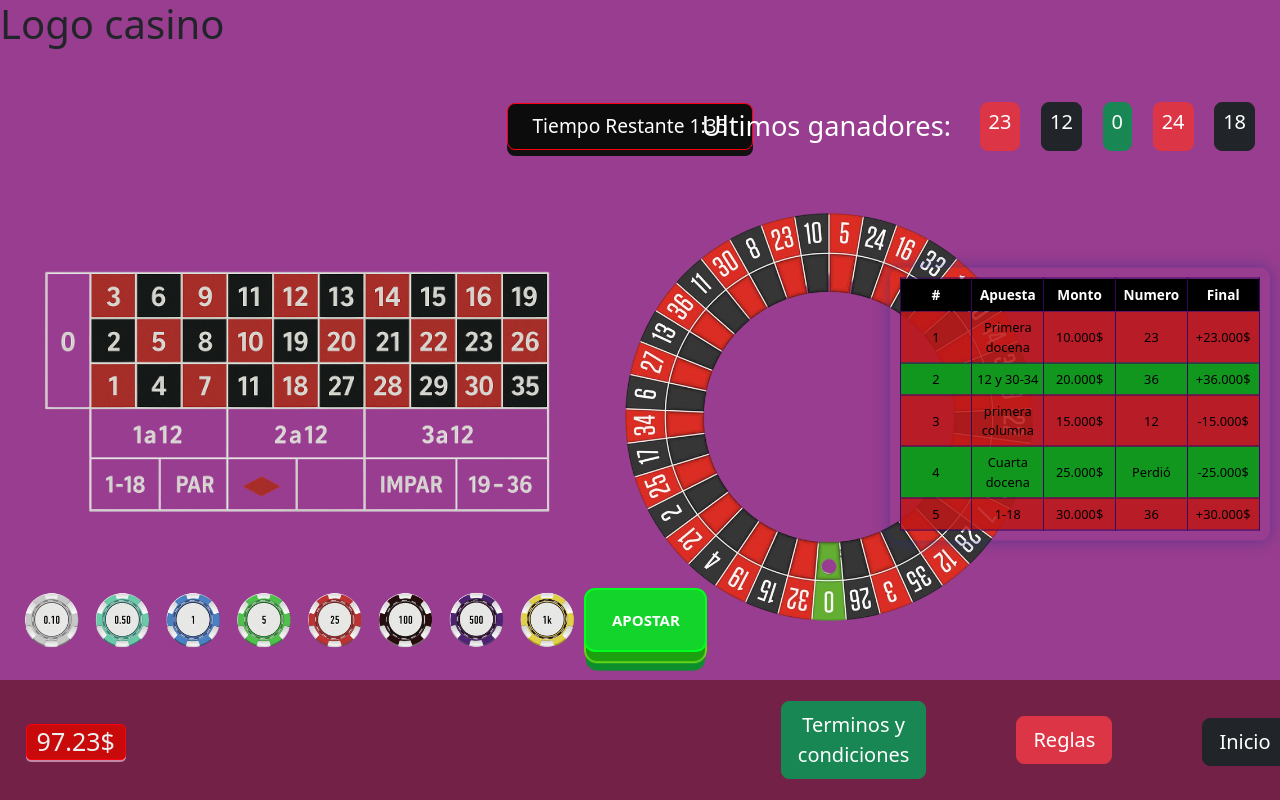
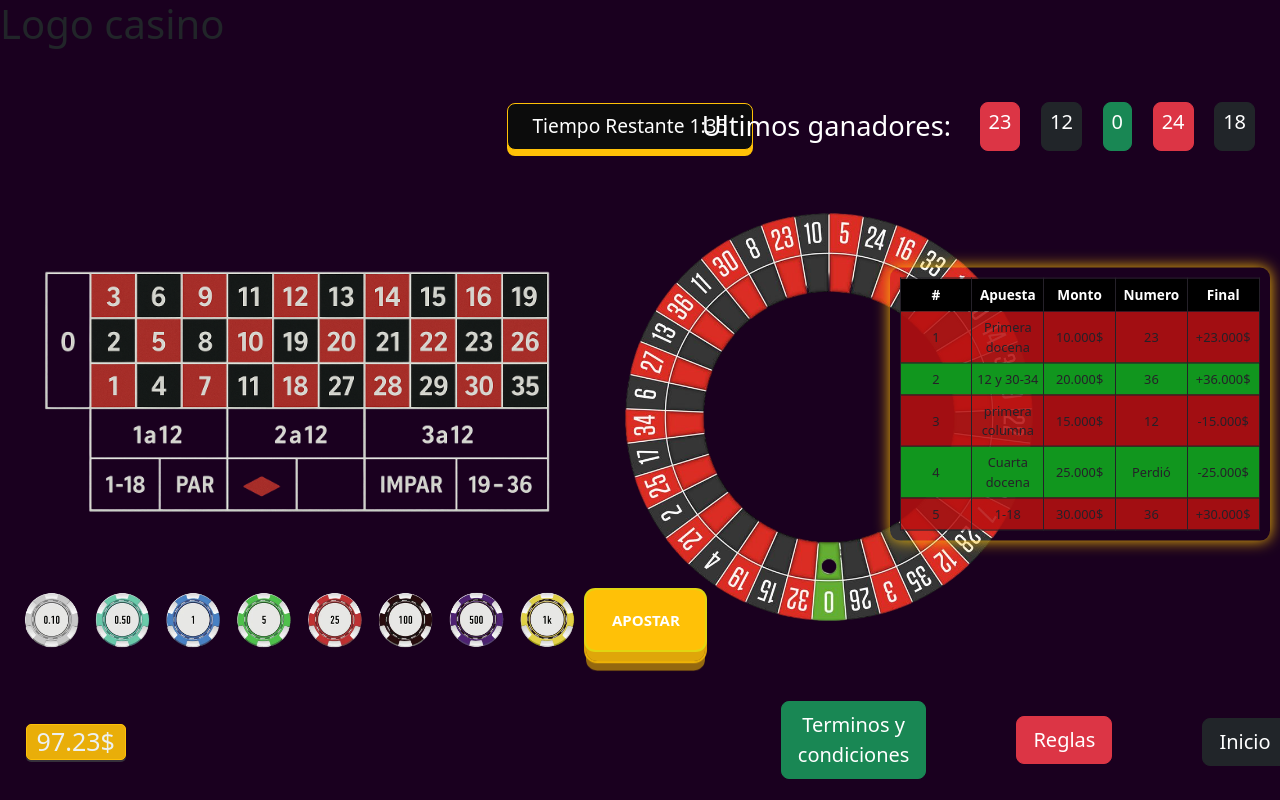
Before and after one commit to Tobal911/Desarrollo-web, a PHP site: page /ruleta.html in a window 1280 px wide. Run offline with PHP 8.4, Linux system fonts and the light colour scheme.

Commit message:
Add files via upload

```diff
--- a/Casino/ruleta.html
+++ b/Casino/ruleta.html
@@ -17,11 +17,11 @@
         <div class="ultimos_ganadores">
           <ul>
             <li class="ultimos_ganadores_titulo letras_grandes">Ultimos ganadores:</li>
-            <li class="btn btn-lg btn-danger">23</li>
-            <li class="btn btn-lg btn-dark">12</li>
-            <li class="btn btn-lg btn-success">0</li>
-            <li class="btn btn-lg btn-danger">24</li>
-            <li class="btn btn-lg btn-dark">18</li>
+            <li class="btn btn-lg btn-danger inhabilitado">23</li>
+            <li class="btn btn-lg btn-dark inhabilitado">12</li>
+            <li class="btn btn-lg btn-success inhabilitado">0</li>
+            <li class="btn btn-lg btn-danger inhabilitado">24</li>
+            <li class="btn btn-lg btn-dark inhabilitado">18</li>
           </ul>
         </div>
     </div>
@@ -88,7 +88,7 @@
        <div><button class="button_apuesta">apostar</button></div>
     </div>
     <div class="abajo">
-             <button type="button" class="boton_saldo boton_activo_saldo letras_grandes abajo_izquierda">97.23$</button>
+             <div class="boton_saldo boton_activo_saldo letras_grandes abajo_izquierda">97.23$</div>
             <ul>
 
 
@@ -105,11 +105,11 @@
                      <li>AL acceder a esta pagina, el jugador acepta los terminos y condiciones del juego.</li>
                      <li>El usuario no tiene limite de apuestas</li>
                      <li>Responsabilidad de los Usuarios respecto de la información registrada en el sitio
-                          Creado en Chile adoptará las medidas necesarias y prudentes para resguardar la seguridad de los datos y clave secreta, como sistemas de encriptación de información, certificados de seguridad u otros que la empresa estime pertinente.</li>
+                          Creado en Chile adoptará las medidas necesarias y prudentes para resguardar la seguridad de los datos y clave secreta.</li>
                      <li>Los presentes términos y condiciones se rigen por las leyes de la República de Chile. Cualquier controversia o conflicto derivado de la utilización del sitio web de Creado en Chile, sus Términos y Condiciones y las Políticas de Privacidad, su validez, interpretación, alcance o cumplimiento, será sometida a las leyes aplicables de la República de Chile.</li>
                      <li>Los productos y servicios que se informan en este sitio sólo podrán ser pagados por medio de:
-                         1. Tarjeta de crédito bancarias Visa, Mastercard, emitidas en Chile o en el extranjero, siempre que mantengan un contacto vigente para este efecto con Creado en Chile.
-                         2. Tarjetas de débito bancarias acogidas al sistema Redcompra, emitidas en Chile por bancos nacionales, que mantengan un contrato vigente para tales efectos con [nombre empresa]
+                         1. Tarjeta de crédito bancarias Visa, Mastercard, emitidas en Chile.
+                         2. Tarjetas de débito bancarias acogidas al sistema Redcompra, emitidas en Chile por bancos nacionales.
                          3. El pago con tarjetas de débito se realizará a través de WebPay, que es un sistema de pago electrónico que se encarga de hacer el cargo automático a la cuenta bancaria del usuario.</li>
                    </ol>
                   </div>
@@ -130,11 +130,10 @@
                      <li>Rojo o Negro: Si se apuesta a uno de estos colores y la bola cae en un número de ese color, el jugador gana el doble de lo apostado (1:1).</li>
                      <li>Par o Impar: Si se apuesta a los números pares o impares y la bola cae en un número que cumple esa condición, el jugador gana el doble de lo apostado (1:1).</li>
                      <li>Número Único: Si el jugador apuesta a un solo número (del 0 al 36) y la bola cae en ese número, ¡la ganancia es mucho mayor! Se paga 35 veces lo apostado (35:1).</li>
+                     <li>EL numero 0 es el unico con color Verde</li>
                    </ol>
                   </div>
                   </div>
-
-
                 <li><a href="#"class="btn btn-dark btn-primary btn-lg">Inicio</a></li>
 
             </ul>
--- a/Casino/style.css
+++ b/Casino/style.css
@@ -1,5 +1,5 @@
 body{
-    background-color: rgba(123, 6, 111, 0.778);
+    background-color: #1a001f;
 }
 a{
     text-decoration: none;
@@ -24,19 +24,18 @@ a{
 .boton_saldo {
   color: #ecf0f1;
   font-size:25px;
-  background-color: #c90a0a;
-  border: 1px solid #ff000d;
-  border-radius: 5px;
-  cursor: pointer;
+  background-color: #ffc107e7;
+  border: 1px solid #ffc107;
+  border-radius: 5px;;
   padding: 10px;
-  box-shadow: 0px 6px 0px rgb(18, 17, 17);
-  transition: all 0.1s;
+  box-shadow: 0px 6px 0px #ffc107;
 }
 
 .boton_activo_saldo {
-  box-shadow: 0px 2px 0px #c487a8;
+  box-shadow: 0px 2px 0px #36303b;
   position: relative;
   top: 2px;
+
 }
 /*.abajo_derecha{
     background-color: rgb(16, 7, 7);
@@ -68,8 +67,8 @@ button {
  text-transform: uppercase;
  padding: 1.25em 1.7em;
  justify-content: left;
- background: #13d42a;
- border: 2px solid #00ff1e;
+ background: #ffc107;
+ border: 2px solid #ddd913e0;
  left: 8%;
  border-radius: 0.75em;
  -webkit-transform-style: preserve-3d;
@@ -87,39 +86,43 @@ button {
  left: 0;
  right: 0;
  bottom: 0;
- background: #1ca010;
+ background: #ffc107dc;
  border-radius: inherit;
- -webkit-box-shadow: 0 0 0 2px #42a817, 0 0.625em 0 0 #d90a0a;
- box-shadow: 0 0 0 2px #64d31a, 0 0.625em 0 0 #0b8e2b;
+ -webkit-box-shadow: 0 0 0 2px #ffc107, 0 0.625em 0 0 #eeb40593;
+ box-shadow: 0 0 0 2px #ffc107d9, 0 0.625em 0 0 #eeb40593;
  -webkit-transform: translate3d(0, 0.75em, -1em);
  transform: translate3d(0, 0.75em, -1em);
  transition: transform 150ms cubic-bezier(0, 0, 0.58, 1), box-shadow 150ms cubic-bezier(0, 0, 0.58, 1), -webkit-transform 150ms cubic-bezier(0, 0, 0.58, 1), -webkit-box-shadow 150ms cubic-bezier(0, 0, 0.58, 1);
 }
 
 .button_apuesta:hover {
- background: #40ba08;
+ background: #ffc107;
  -webkit-transform: translate(0, 0.25em);
  transform: translate(0, 0.25em);
 }
 
 .button_apuesta:hover::before {
- -webkit-box-shadow: 0 0 0 2px #3fbf28, 0 0.5em 0 0 #63dc17;
- box-shadow: 0 0 0 2px #5cdd07, 0 0.5em 0 0 #20db0f;
+ -webkit-box-shadow: 0 0 0 2px #ffc107, 0 0.5em 0 0 #eeb40593;
+ box-shadow: 0 0 0 2px #ffc107, 0 0.5em 0 0 #eeb40593;
  -webkit-transform: translate3d(0, 0.5em, -1em);
  transform: translate3d(0, 0.5em, -1em);
 }
 
 .button_apuesta:active {
- background: #19db12;
+ background: #0c0c0c;
  -webkit-transform: translate(0em, 0.75em);
  transform: translate(0em, 0.75em);
 }
 
 .button_apuesta:active::before {
- -webkit-box-shadow: 0 0 0 2px #2fdc14, 0 0 #38cd12;
- box-shadow: 0 0 0 2px #24b417, 0 0 #22c111;
+ -webkit-box-shadow: 0 0 0 2px #ffc107, 0 0 #0c0c0c;
+ box-shadow: 0 0 0 2px #eeb40569, 0 0 #0c0c0c;
  -webkit-transform: translate3d(0, 0, -1em);
  transform: translate3d(0, 0, -1em);
+}
+.inhabilitado{
+    pointer-events: none;
+
 }
 .medio_abajo{
     width:100%;
@@ -169,7 +172,7 @@ button {
     width: 100%;
     height: 15vh;
 
-    background-color: rgba(78, 6, 0, 0.5);
+
 
     position: fixed;
     right: 0;
@@ -275,7 +278,7 @@ button {
             transform: translateY(-50%);
             border-radius: 10px;
             padding: 10px;
-            box-shadow: 0 0 15px rgba(39, 44, 138, 0.5);
+            box-shadow: 0 0 15px #ffc107;
             width: auto;
             max-width: 380px;
             max-height: 70vh;
@@ -291,7 +294,7 @@ button {
         }
 
         .tabla th, .tabla td {
-            border: 1px solid #39045f;
+            border: 1px solid #252129;
             padding: 6px 4px;
             text-align: center;
             word-wrap: break-word;
@@ -310,11 +313,11 @@ button {
         }
 
         .tabla tr:nth-child(odd) {
-            background-color: #bd1717de;
+            background-color: #b71111de;
         }
 
         .tabla td {
-            color: black;
+            color: #252129;
             font-weight: 500;
         }
 
@@ -328,16 +331,16 @@ button {
         }
 
         .tabla::-webkit-scrollbar-thumb {
-            background: #109f89;
+            background: #252129;
             border-radius: 10px;
         }
 
         .tabla::-webkit-scrollbar-thumb:hover {
-            background: #8921c6;
+            background: #252129;
         }
         .color-slice{
-            color: black;
-            background: rgba(214, 165, 86, 0.8);
+            color: white;
+            background: #221c2a;
             backdrop-filter: blur(5px);
         }
         .lista-reglas{
@@ -346,6 +349,6 @@ button {
 
         }
         .lista-terminos{
-            font-size: 0.9rem;
+            font-size: 0.98rem;
             padding: 10%;
         }
```
